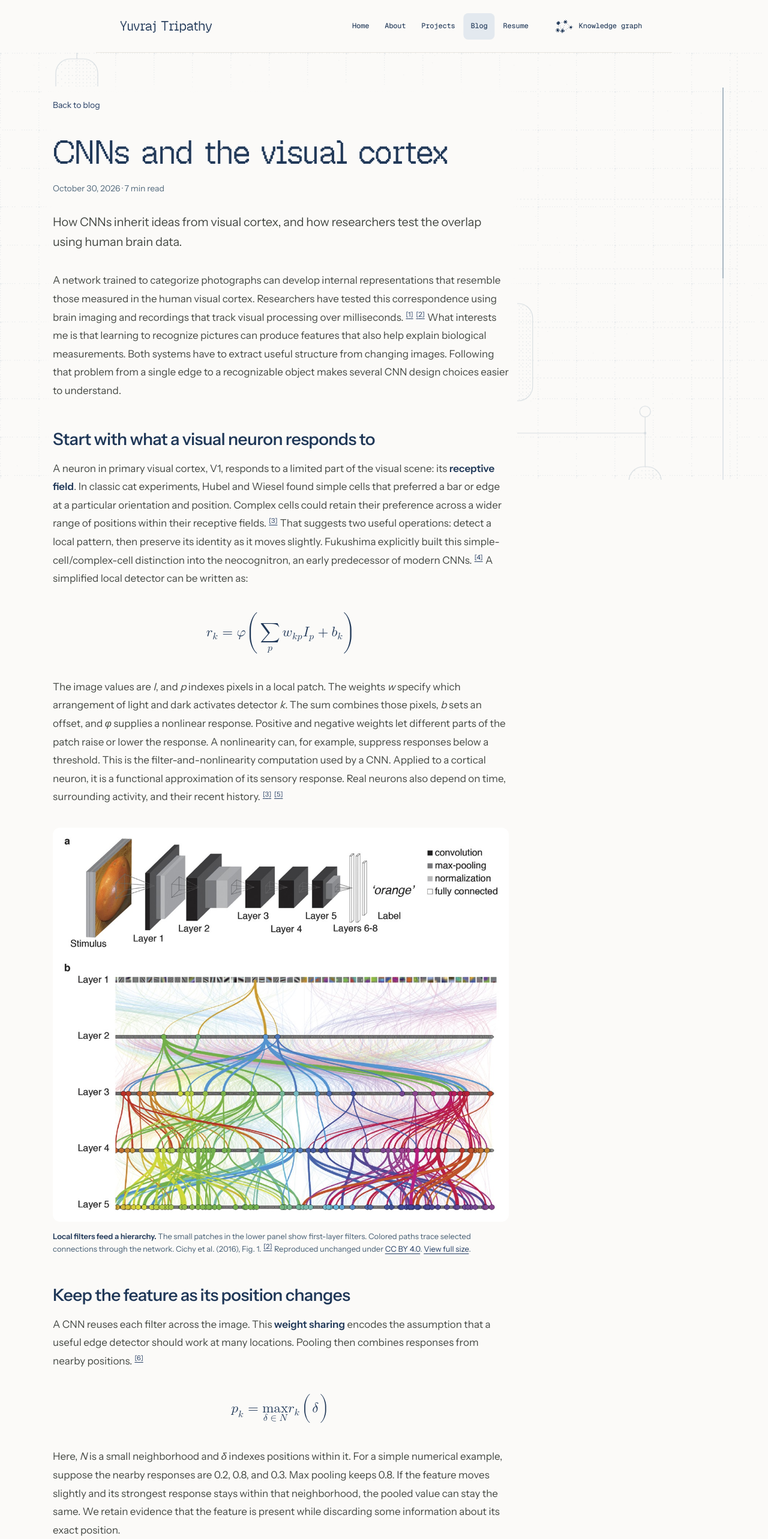
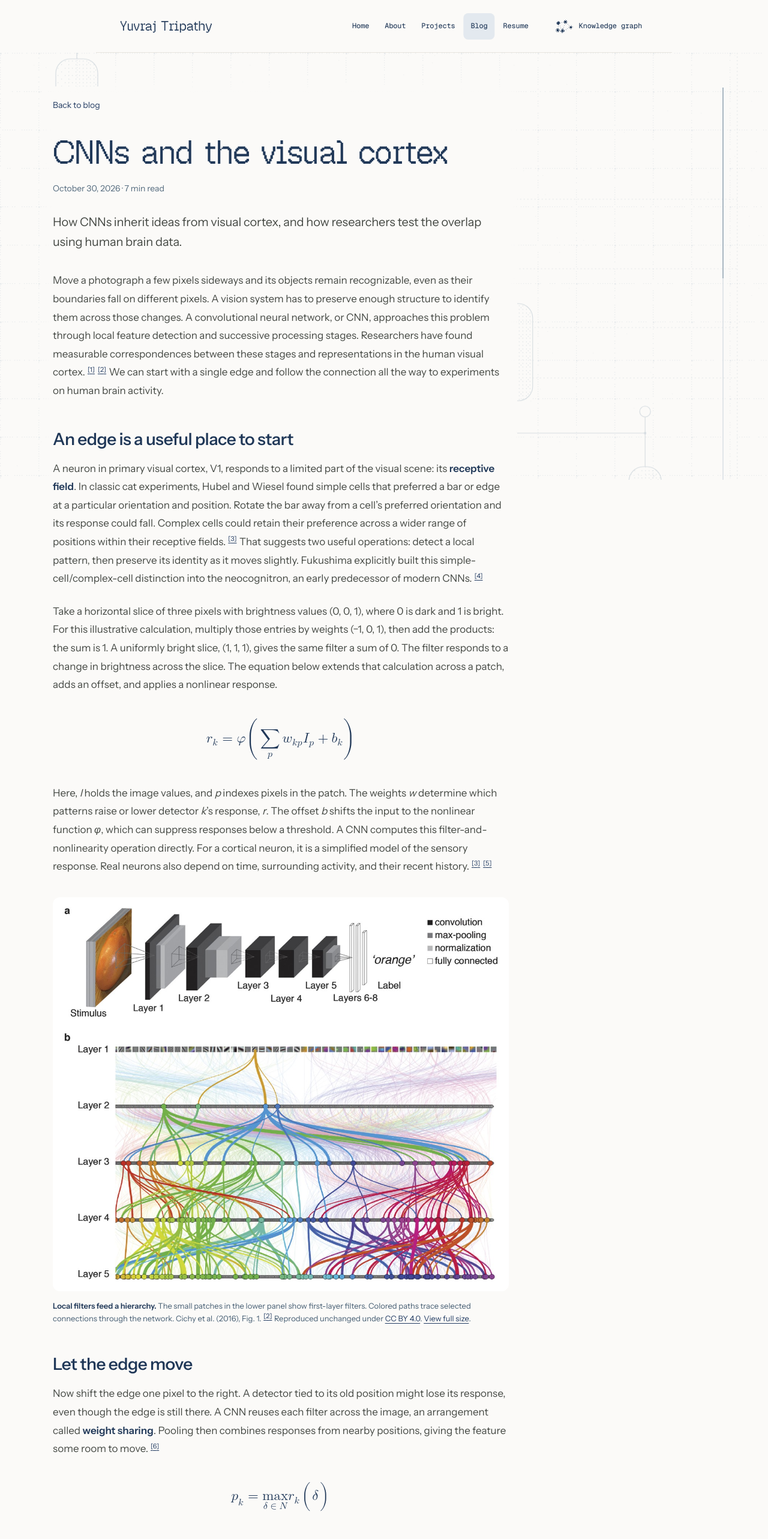
Before and after one commit to yuvipaloozie/personal-website, a Next.js app: page /blog/how-cnns-learn-to-see in a window 1280 px wide. Shown: the top 2566 px of the page at 60% size. Built offline with nearby package versions, Linux system fonts and the light colour scheme.

Commit message:
Build cortex article around intuition and worked examples

```diff
--- a/src/components/articles/CnnVisionArticle.tsx
+++ b/src/components/articles/CnnVisionArticle.tsx
@@ -36,22 +36,23 @@ function ResearchFigure({ src, width, height, alt, children }: { src: string; wi
 export default function CnnVisionArticle() {
   return (
     <div className="cnn-article">
-      <p>A network trained to categorize photographs can develop internal representations that resemble those measured in the human visual cortex. Researchers have tested this correspondence using brain imaging and recordings that track visual processing over milliseconds.<Cite n={1} /><Cite n={2} /> What interests me is that learning to recognize pictures can produce features that also help explain biological measurements. Both systems have to extract useful structure from changing images. Following that problem from a single edge to a recognizable object makes several CNN design choices easier to understand.</p>
+      <p>Move a photograph a few pixels sideways and its objects remain recognizable, even as their boundaries fall on different pixels. A vision system has to preserve enough structure to identify them across those changes. A convolutional neural network, or CNN, approaches this problem through local feature detection and successive processing stages. Researchers have found measurable correspondences between these stages and representations in the human visual cortex.<Cite n={1} /><Cite n={2} /> We can start with a single edge and follow the connection all the way to experiments on human brain activity.</p>
 
-      <h2>Start with what a visual neuron responds to</h2>
-      <p>A neuron in primary visual cortex, V1, responds to a limited part of the visual scene: its <strong>receptive field</strong>. In classic cat experiments, Hubel and Wiesel found simple cells that preferred a bar or edge at a particular orientation and position. Complex cells could retain their preference across a wider range of positions within their receptive fields.<Cite n={3} /> That suggests two useful operations: detect a local pattern, then preserve its identity as it moves slightly. Fukushima explicitly built this simple-cell/complex-cell distinction into the neocognitron, an early predecessor of modern CNNs.<Cite n={4} /> A simplified local detector can be written as:</p>
+      <h2>An edge is a useful place to start</h2>
+      <p>A neuron in primary visual cortex, V1, responds to a limited part of the visual scene: its <strong>receptive field</strong>. In classic cat experiments, Hubel and Wiesel found simple cells that preferred a bar or edge at a particular orientation and position. Rotate the bar away from a cell’s preferred orientation and its response could fall. Complex cells could retain their preference across a wider range of positions within their receptive fields.<Cite n={3} /> That suggests two useful operations: detect a local pattern, then preserve its identity as it moves slightly. Fukushima explicitly built this simple-cell/complex-cell distinction into the neocognitron, an early predecessor of modern CNNs.<Cite n={4} /></p>
+      <p>Take a horizontal slice of three pixels with brightness values (0, 0, 1), where 0 is dark and 1 is bright. For this illustrative calculation, multiply those entries by weights (−1, 0, 1), then add the products: the sum is 1. A uniformly bright slice, (1, 1, 1), gives the same filter a sum of 0. The filter responds to a change in brightness across the slice. The equation below extends that calculation across a patch, adds an offset, and applies a nonlinear response.</p>
       <Equation label="r sub k equals phi of the sum over pixels p of w sub k p times I sub p, plus b sub k.">
         <msub><mi>r</mi><mi>k</mi></msub><mo>=</mo><mi>φ</mi><mo>(</mo>
         <munder><mo>∑</mo><mi>p</mi></munder>
         <msub><mi>w</mi><mrow><mi>k</mi><mi>p</mi></mrow></msub><msub><mi>I</mi><mi>p</mi></msub><mo>+</mo><msub><mi>b</mi><mi>k</mi></msub><mo>)</mo>
       </Equation>
-      <p>The image values are <i>I</i>, and <i>p</i> indexes pixels in a local patch. The weights <i>w</i> specify which arrangement of light and dark activates detector <i>k</i>. The sum combines those pixels, <i>b</i> sets an offset, and <i>φ</i> supplies a nonlinear response. Positive and negative weights let different parts of the patch raise or lower the response. A nonlinearity can, for example, suppress responses below a threshold. This is the filter-and-nonlinearity computation used by a CNN. Applied to a cortical neuron, it is a functional approximation of its sensory response. Real neurons also depend on time, surrounding activity, and their recent history.<Cite n={3} /><Cite n={5} /></p>
+      <p>Here, <i>I</i> holds the image values, and <i>p</i> indexes pixels in the patch. The weights <i>w</i> determine which patterns raise or lower detector <i>k</i>’s response, <i>r</i>. The offset <i>b</i> shifts the input to the nonlinear function <i>φ</i>, which can suppress responses below a threshold. A CNN computes this filter-and-nonlinearity operation directly. For a cortical neuron, it is a simplified model of the sensory response. Real neurons also depend on time, surrounding activity, and their recent history.<Cite n={3} /><Cite n={5} /></p>
       <ResearchFigure src="/images/blog/cnn-vision/cichy-2016-filters.jpg" width={1200} height={1030} alt="Published CNN architecture with local filters in its first layer and weighted connections between subsequent layers.">
         <strong>Local filters feed a hierarchy.</strong> The small patches in the lower panel show first-layer filters. Colored paths trace selected connections through the network. Cichy et al. (2016), Fig. 1.<Cite n={2} /> Reproduced unchanged under <a href="https://creativecommons.org/licenses/by/4.0/">CC BY 4.0</a>.
       </ResearchFigure>
 
-      <h2>Keep the feature as its position changes</h2>
-      <p>A CNN reuses each filter across the image. This <strong>weight sharing</strong> encodes the assumption that a useful edge detector should work at many locations. Pooling then combines responses from nearby positions.<Cite n={6} /></p>
+      <h2>Let the edge move</h2>
+      <p>Now shift the edge one pixel to the right. A detector tied to its old position might lose its response, even though the edge is still there. A CNN reuses each filter across the image, an arrangement called <strong>weight sharing</strong>. Pooling then combines responses from nearby positions, giving the feature some room to move.<Cite n={6} /></p>
       <Equation label="p sub k equals the maximum of r sub k at delta, over positions delta in the neighborhood N.">
         <msub><mi>p</mi><mi>k</mi></msub><mo>=</mo>
         <munder><mi mathvariant="normal">max</mi><mrow><mi>δ</mi><mo>∈</mo><mi>N</mi></mrow></munder>
@@ -60,32 +61,32 @@ export default function CnnVisionArticle() {
       <p>Here, <i>N</i> is a small neighborhood and <i>δ</i> indexes positions within it. For a simple numerical example, suppose the nearby responses are 0.2, 0.8, and 0.3. Max pooling keeps 0.8. If the feature moves slightly and its strongest response stays within that neighborhood, the pooled value can stay the same. We retain evidence that the feature is present while discarding some information about its exact position.</p>
       <p>This resembles the position tolerance of complex cells at the level of function. Biological complex cells need not compute a literal maximum, and cortical neurons do not share exactly identical weights across the visual field. The correspondence concerns a useful computation, with important differences in implementation.<Cite n={3} /><Cite n={4} /></p>
 
-      <h2>Why edge-like filters emerge in the first place</h2>
+      <h2>Why learning rediscovers edges</h2>
       <p>Natural images contain repeated structure: boundaries, contours, and changes in texture. Olshausen and Field trained a model to represent natural scenes while favoring sparse activity, meaning relatively few active coefficients for each image. It developed localized, oriented filters sensitive to particular spatial scales, resembling V1 simple-cell receptive fields.<Cite n={7} /> Their sparse-coding model provides evidence for a broader idea: constraints on representing the same visual world can lead biological and artificial systems toward similar solutions. The resemblance can arise through learning, even when individual edge detectors are not specified in advance.</p>
-      <p>In CNN training, random initialization and sampled batches affect the route through optimization. The architecture, training data, and objective constrain what can be learned. The objective defines what counts as a good solution. Once trained, a standard feedforward CNN applies a fixed sequence of learned operations to its input.<Cite n={6} /> Different runs can learn different filters, so biological alignment still needs measurement.</p>
+      <p>Starting from random weights can make the resulting structure seem puzzling. The starting point is only one part of training: the architecture constrains which signals interact, the images supply regularities, and the objective rewards particular outcomes. Learning can exploit those regularities without a person specifying every detector. Once trained, a standard feedforward CNN applies its learned operations to each input.<Cite n={6} /> Different runs can still learn different filters, so a biological resemblance needs to survive comparison with measurements.</p>
 
-      <h2>From a filter hierarchy to a cortical hierarchy</h2>
+      <h2>Testing the hierarchy against the brain</h2>
       <p>The ventral visual pathway supports object recognition through interconnected regions, including V1, V2, V4, and inferior temporal cortex, or IT. Across stages, responses can depend on larger regions and more complex combinations of image features.<Cite n={8} /> Functional MRI, or fMRI, estimates brain activity through changes in blood oxygenation. Human fMRI supports the receptive-field part of this account: Dumoulin and Wandell found that population receptive fields generally increased from V1 to V3 at comparable visual-field positions. These measurements describe groups of neurons, rather than individual cells.<Cite n={9} /></p>
       <p>In a two-participant fMRI study, Güçlü and van Gerven found a gradient in which progressively higher CNN layers best predicted responses in progressively higher ventral-stream regions.<Cite n={8} /> Cichy and colleagues extended the comparison using 118 images and 15 participants. Lower layers aligned mainly with posterior visual regions, while higher layers also aligned with more anterior regions. Magnetoencephalography, or MEG, measures magnetic signals associated with neural activity and offers much finer timing. MEG measurements showed an overall tendency for higher-layer correspondence to peak later, with departures from a strict layer-by-layer ordering.<Cite n={2} /></p>
       <ResearchFigure src="/images/blog/cnn-vision/cichy-2016-cortex.jpg" width={1200} height={1542} alt="Cortical surface maps for eight CNN layers. Early layers correspond mainly to posterior visual areas; later layers extend into temporal and parietal regions.">
         <strong>The alignment has a spatial pattern.</strong> These maps show similarity between image representations in CNN layers and human brain measurements. Color scales differ across panels. Cichy et al. (2016), Fig. 4.<Cite n={2} /> Reproduced unchanged under <a href="https://creativecommons.org/licenses/by/4.0/">CC BY 4.0</a>.
       </ResearchFigure>
 
-      <h2>How do you compare a brain with a network?</h2>
-      <p>Matching every artificial unit to a biological neuron would be difficult. <strong>Representational similarity analysis</strong> instead asks whether the two systems organize the same images in similar ways.<Cite n={10} /> For each image, collect a response vector: activity across measured brain locations, or activations across model units. A common measure of how differently two images are represented is correlation distance:</p>
+      <h2>Comparing patterns without matching neurons</h2>
+      <p>To test that correspondence, we need a way to compare two very different collections of signals. For each image, collect a response vector: activity across measured brain locations, or activations across model units. <strong>Representational similarity analysis</strong> asks which images each system treats as similar.<Cite n={10} /> We can measure the distance between their response patterns, then compare the arrangement of those distances. One common distance measure is:</p>
       <Equation label="d sub i j equals one minus the correlation between response vectors v sub i and v sub j.">
         <msub><mi>d</mi><mrow><mi>i</mi><mi>j</mi></mrow></msub><mo>=</mo><mn>1</mn><mo>−</mo><mi mathvariant="normal">corr</mi><mo>(</mo><msub><mi>v</mi><mi>i</mi></msub><mo>,</mo><msub><mi>v</mi><mi>j</mi></msub><mo>)</mo>
       </Equation>
-      <p>Suppose two face photographs produce similar response patterns, while a chair produces a different pattern. The distances record those relationships. Repeating this for every image pair gives a <strong>representational dissimilarity matrix</strong>, or RDM. We can then ask whether the brain and network make similar distinctions across the image set, even though their individual units differ.<Cite n={10} /></p>
+      <p>For an illustrative pair of face photographs, a response-pattern correlation of 0.9 gives a distance of 0.1. If a face and a chair produce a correlation of 0.1, their distance is 0.9. The first pair sits closer together in this representation. Repeating the calculation for every image pair gives a <strong>representational dissimilarity matrix</strong>, or RDM. Researchers compare these matrices to test whether the brain and network preserve similar relationships among the images, without requiring individual neurons and model units to match.<Cite n={10} /></p>
       <p>Khaligh-Razavi and Kriegeskorte compared 37 model representations with human and monkey IT data. The strongly supervised CNN best captured IT structure among the tested models. Its later layers came closer than its early layers, although extra feature remixing and reweighting were needed to reach the estimated human-data noise ceiling.<Cite n={1} /></p>
       <ResearchFigure src="/images/blog/cnn-vision/khaligh-razavi-2014-it.png" width={4131} height={4655} alt="Bar chart comparing CNN layers with human IT representational geometry. Later layers correlate more strongly; fitted readouts approach or enter the gray noise-ceiling range.">
         <strong>Similarity can be quantified.</strong> Bars measure agreement with human IT. The gray band estimates the best achievable agreement given measurement noise. The final bars include additional fitted transformations. Khaligh-Razavi and Kriegeskorte (2014), Fig. 7.<Cite n={1} /> Reproduced unchanged under <a href="https://creativecommons.org/licenses/by/4.0/">CC BY 4.0</a>.
       </ResearchFigure>
       <p>It is tempting to read a high correlation as evidence that the brain and network work the same way. Here, the claim is narrower: they organize this set of images similarly. The fitted readout matters too, because it changes the model’s representation to improve that match.</p>
 
-      <h2>The next mechanism is feedback</h2>
-      <p>A feedforward CNN passes information forward through its layers. Visual cortex also sends signals sideways and back toward earlier regions. Recognition therefore unfolds through repeated interactions. Kietzmann and colleagues measured changing representations across human ventral-stream regions. Recurrent networks with lateral and top-down connections captured these dynamics better than parameter-matched feedforward models. Their virtual cooling experiments selectively disabled connections in the models, revealing how those connections contributed to the match.<Cite n={5} /></p>
-      <p>This is what I find useful about the comparison. A model gives us explicit operations whose consequences we can inspect and test. Local filtering, position tolerance, and hierarchy already help explain some of the structure in visual-cortex measurements. Feedback gives us a concrete next mechanism to investigate, while the remaining differences keep the problem open. We can move from an engineering choice to a scientific question about why that choice works, then ask what experiment would distinguish it from another explanation. Some of the ideas that make a CNN useful are already at work in the way we see.</p>
+      <h2>Vision keeps revising its first pass</h2>
+      <p>The feedforward CNN we have been discussing sends its activations forward once. Visual cortex also sends signals sideways and back toward earlier regions, allowing repeated interactions. That gives us another mechanism to test. Kietzmann and colleagues measured changing representations across human ventral-stream regions. Recurrent networks with lateral and top-down connections captured these dynamics better than parameter-matched feedforward models. Their virtual cooling experiments selectively disabled connections in the models, revealing how those connections contributed to the match.<Cite n={5} /></p>
+      <p>This is why I find the comparison useful. We can take an engineering operation, ask what it predicts about perception, and look for the corresponding pattern in neural data. The next experiment can test where that prediction breaks down. Each success and failure gives us a more specific question about how vision works. Some of the ideas that make a CNN useful are already at work in the way we see.</p>
 
       <section className="cnn-references" aria-labelledby="cnn-references-title">
         <h2 id="cnn-references-title">References</h2>
```
